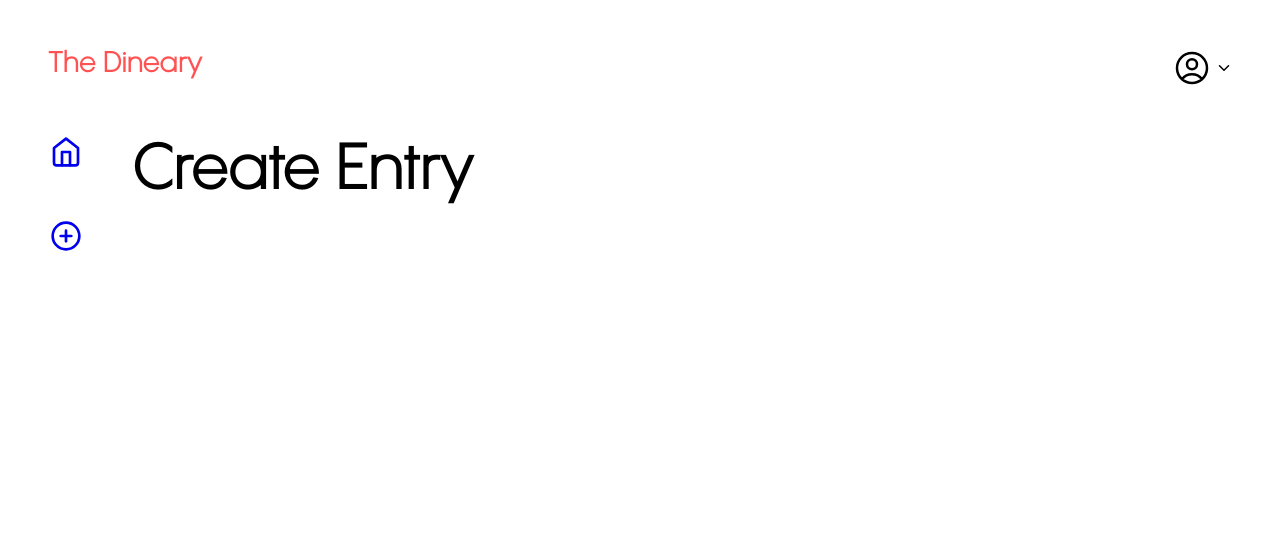
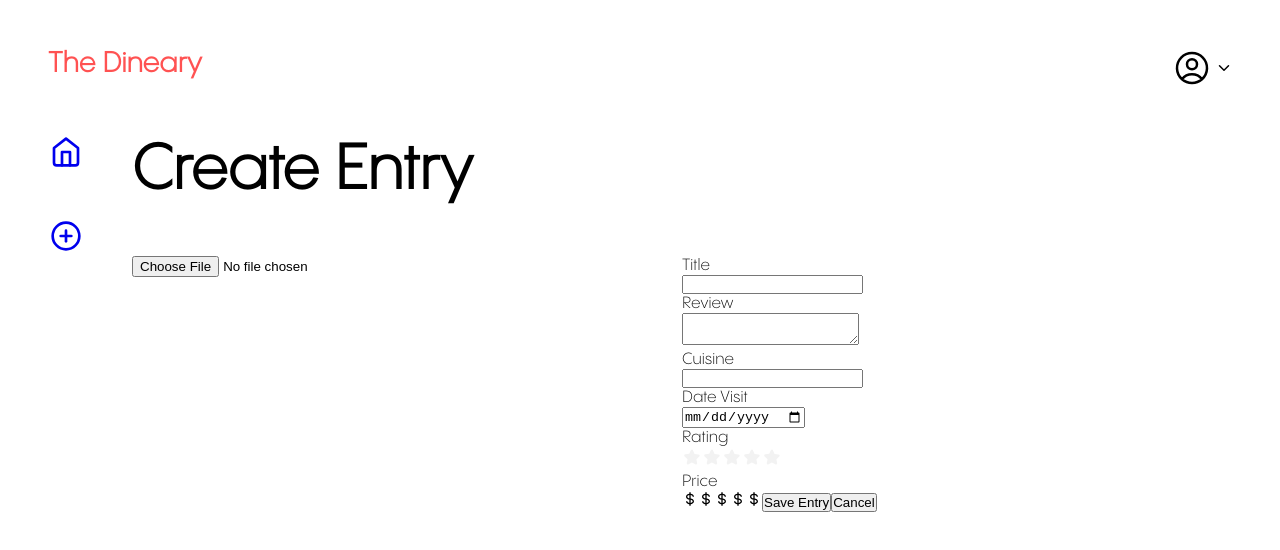
Before and after one commit to SutheeDev/PerScholasCapstoneFE, a React (Vite) app: page /create in a window 1280 px wide. Shown: the top 550 px of the page. Built offline with nearby package versions, Linux system fonts and the light colour scheme; no server answers.

Commit message:
added form inputs to createRestaurant page

```diff
--- a/src/pages/CreateRestaurant.jsx
+++ b/src/pages/CreateRestaurant.jsx
@@ -1,16 +1,72 @@
 import styled from "styled-components";
+
+// Import Icons
+import { CiStar } from "react-icons/ci";
+import { TiStarFullOutline } from "react-icons/ti";
+import { BiDollar } from "react-icons/bi";
 
 const CreateRestaurant = () => {
   return (
-    <section>
-      <CardsContainer>
-        <h1 className="heading">Create Entry</h1>
-      </CardsContainer>
-    </section>
+    // <section>
+    <CardsContainer>
+      <h1 className="heading">Create Entry</h1>
+      <form action="">
+        <input className="image-upload" type="file" name="" id="" />
+        <div className="form-inputs">
+          <label htmlFor="title">Title</label>
+          <input type="text" name="title" id="title" />
+          <label htmlFor="review">Review</label>
+          <textarea name="review" id="review"></textarea>
+          <label htmlFor="cuisine">Cuisine</label>
+          <input type="text" name="cuisine" id="cuisine" />
+          <label htmlFor="date">Date Visit</label>
+          <input type="date" name="date" id="date" />
+          <label htmlFor="rating">Rating</label>
+          <TiStarFullOutline className="star" />
+          <TiStarFullOutline className="star" />
+          <TiStarFullOutline className="star" />
+          <TiStarFullOutline className="star" />
+          <TiStarFullOutline className="star" />
+          <label htmlFor="price">Price</label>
+          <BiDollar className="dollar" />
+          <BiDollar className="dollar" />
+          <BiDollar className="dollar" />
+          <BiDollar className="dollar" />
+          <BiDollar className="dollar" />
+          <button>Save Entry</button>
+          <button>Cancel</button>
+        </div>
+      </form>
+    </CardsContainer>
+    // {/* </section> */}
   );
 };
 export default CreateRestaurant;
 
 const CardsContainer = styled.div`
   padding-right: var(--container-padding);
+  width: 100%;
+  /* background-color: aliceblue; */
+
+  form {
+    display: flex;
+  }
+
+  .image-upload,
+  .form-inputs {
+    width: 50%;
+  }
+
+  label,
+  input {
+    display: block;
+  }
+
+  .star {
+    font-size: 20px;
+    color: var(--bg-secondary-color);
+    &:hover {
+      color: var(--text-secondary-color);
+    }
+  }
 `;
--- a/src/pages/Home.jsx
+++ b/src/pages/Home.jsx
@@ -6,7 +6,7 @@ const Home = () => {
   const { user, restaurants } = useGlobalContext();
 
   return (
-    <section>
+    // <section>
     <CardsContainer>
       <h1 className="heading">{`Welcome ${user.name}!`}</h1>
       <section className="cards">
@@ -15,13 +15,14 @@ const Home = () => {
         ))}
       </section>
     </CardsContainer>
-    </section>
+    // </section>
   );
 };
 export default Home;
 
 const CardsContainer = styled.div`
   padding-right: var(--container-padding);
+  width: 100%;
 
   .cards {
     display: grid;
```
Lines whose indentation alone changed are shown as unchanged.
